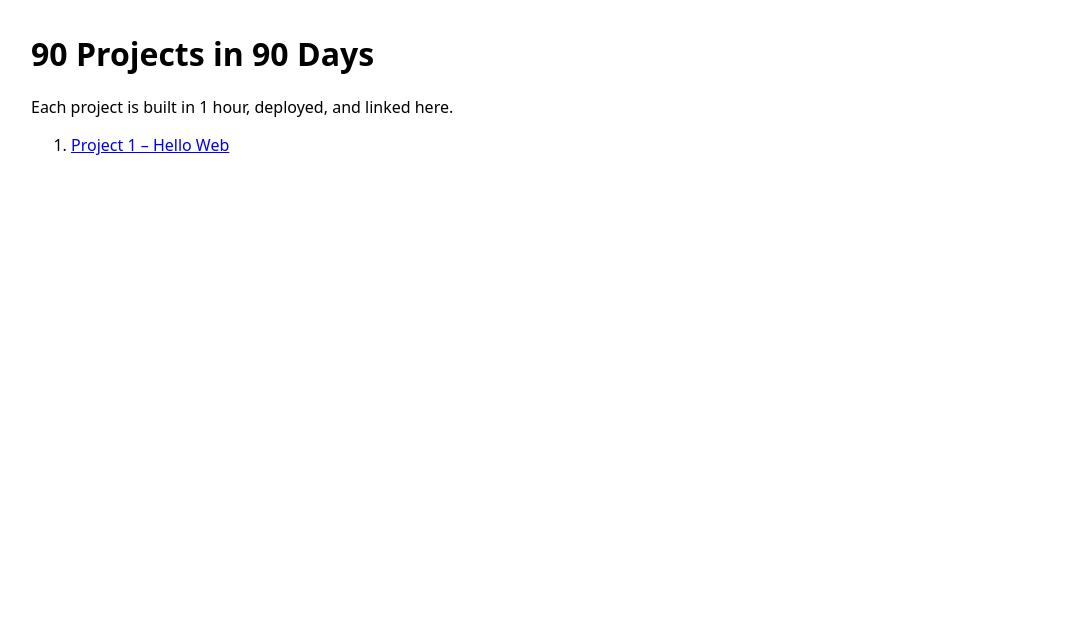
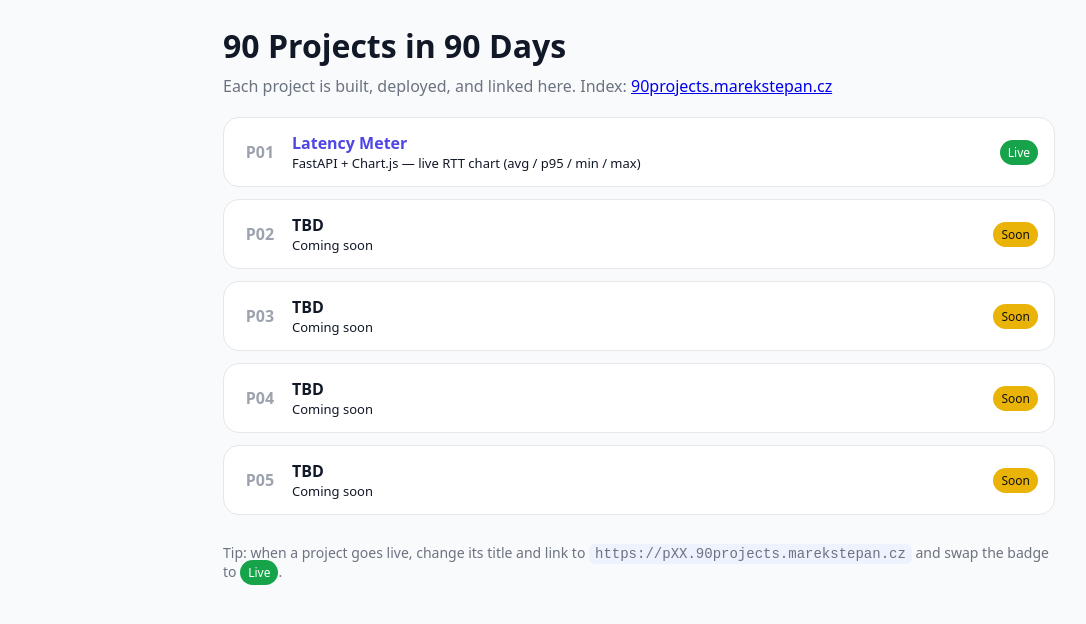
Before and after one commit to MarekTheDataWizzard/90-projects-index, a plain HTML site: page index.html in a window 1280 px wide. Shown: the whole page, without its empty margins (1-1087 px from the left). Drawn offline with Linux system fonts and the light colour scheme.

Commit message:
feat(index): link P01 live + clean layout

```diff
--- a/index.html
+++ b/index.html
@@ -1,15 +1,72 @@
 <!doctype html>
 <html lang="en">
 <head>
-<meta charset="utf-8"><meta name="viewport" content="width=device-width,initial-scale=1">
-<title>90 Projects in 90 Days</title>
-<style>body{font-family:system-ui;margin:2rem;max-width:800px}a{display:block;margin:.25rem 0}</style>
+  <meta charset="utf-8">
+  <meta name="viewport" content="width=device-width, initial-scale=1">
+  <title>90 Projects in 90 Days — Index</title>
+  <meta name="description" content="Public index of Marek Stepan's 90 Projects in 90 Days. Each project is small, focused, deployed, and linked here.">
+  <style>
+    :root{--fg:#111827;--muted:#6b7280;--bg:#f9fafb;--card:#fff;--accent:#4f46e5;--ok:#16a34a;--soon:#eab308}
+    *{box-sizing:border-box} body{margin:0;font-family:system-ui,-apple-system,Segoe UI,Roboto,Inter,Arial,sans-serif;background:var(--bg);color:var(--fg)}
+    .wrap{max-width:880px;margin:0 auto;padding:24px}
+    h1{margin:0 0 8px;font-size:clamp(24px,4vw,32px)}
+    p.muted{color:var(--muted);margin:0 0 20px}
+    ol{list-style:none;margin:0;padding:0;display:grid;gap:12px}
+    .card{background:var(--card);border:1px solid #e5e7eb;border-radius:16px;padding:14px 16px;display:flex;align-items:center;gap:12px}
+    .idx{font-weight:600;width:40px;min-width:40px;text-align:center;color:#9ca3af}
+    .title{font-weight:600}
+    .meta{margin-left:auto;display:flex;gap:10px;align-items:center}
+    .badge{font-size:12px;padding:4px 8px;border-radius:999px;color:#fff}
+    .live{background:var(--ok)}
+    .soon{background:var(--soon);color:#111}
+    a.project{color:var(--accent);text-decoration:none}
+    a.project:hover{text-decoration:underline}
+    footer{margin-top:28px;color:var(--muted);font-size:14px}
+    code{background:#eef2ff;padding:2px 6px;border-radius:6px}
+  </style>
 </head>
 <body>
-  <h1>90 Projects in 90 Days</h1>
-  <p>Each project is built in 1 hour, deployed, and linked here.</p>
-  <ol>
-    <li><a href="https://p01.marekstepan.cz" target="_blank" rel="noopener">Project 1 – Hello Web</a></li>
-  </ol>
+  <div class="wrap">
+    <h1>90 Projects in 90 Days</h1>
+    <p class="muted">Each project is built, deployed, and linked here. Index: <a href="https://90projects.marekstepan.cz">90projects.marekstepan.cz</a></p>
+
+    <ol>
+      <!-- P01 -->
+      <li class="card">
+        <div class="idx">P01</div>
+        <div>
+          <div class="title"><a class="project" href="https://p01.90projects.marekstepan.cz" target="_blank" rel="noopener">Latency Meter</a></div>
+          <div class="muted" style="font-size:13px">FastAPI + Chart.js — live RTT chart (avg / p95 / min / max)</div>
+        </div>
+        <div class="meta"><span class="badge live">Live</span></div>
+      </li>
+
+      <!-- P02–P05 placeholders (edit as you go) -->
+      <li class="card">
+        <div class="idx">P02</div>
+        <div><div class="title">TBD</div><div class="muted" style="font-size:13px">Coming soon</div></div>
+        <div class="meta"><span class="badge soon">Soon</span></div>
+      </li>
+      <li class="card">
+        <div class="idx">P03</div>
+        <div><div class="title">TBD</div><div class="muted" style="font-size:13px">Coming soon</div></div>
+        <div class="meta"><span class="badge soon">Soon</span></div>
+      </li>
+      <li class="card">
+        <div class="idx">P04</div>
+        <div><div class="title">TBD</div><div class="muted" style="font-size:13px">Coming soon</div></div>
+        <div class="meta"><span class="badge soon">Soon</span></div>
+      </li>
+      <li class="card">
+        <div class="idx">P05</div>
+        <div><div class="title">TBD</div><div class="muted" style="font-size:13px">Coming soon</div></div>
+        <div class="meta"><span class="badge soon">Soon</span></div>
+      </li>
+    </ol>
+
+    <footer>
+      Tip: when a project goes live, change its title and link to <code>https://pXX.90projects.marekstepan.cz</code> and swap the badge to <span class="badge live">Live</span>.
+    </footer>
+  </div>
 </body>
 </html>
```
